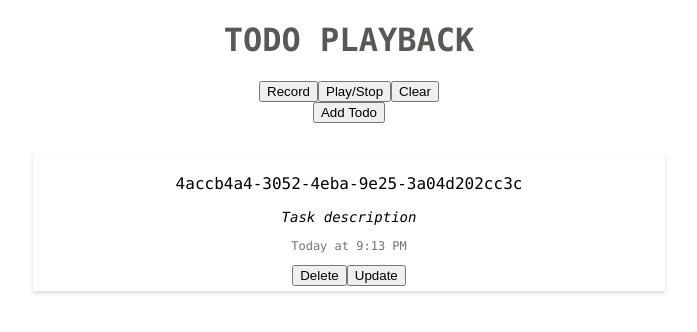
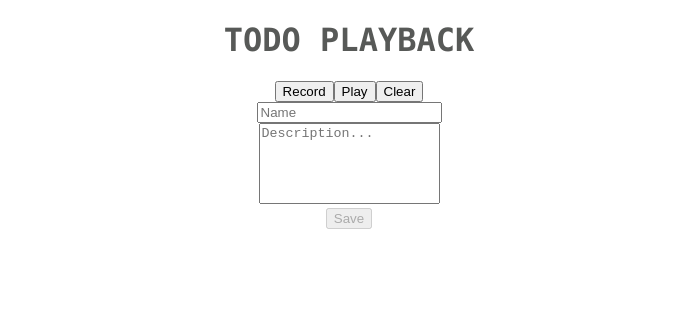
Before and after one commit to kingdivine/todo-playback, a React app: page / in a window 1280 px wide. Both pictures are taken after a click on the button "Add Todo". Shown: the top 332 px of the page, without its empty margins (291-988 px from the left). Built offline with nearby package versions, Linux system fonts and the light colour scheme.

Commit message:
Create form for editing and adding todo items.

```diff
--- a/src/Components/App/App.js
+++ b/src/Components/App/App.js
@@ -8,6 +8,7 @@ const App = () => {
   const [todos, setTodos] = useState([]);
   const [userActions, setUserActions] = useState([]);
   const [isRecording, setRecording] = useState(false);
+  const [isPlaying, setPlaying] = useState(false);
 
   const createTodo = (newTodo) => {
     setTodos((todos) => [...todos, newTodo]);
@@ -39,10 +40,17 @@ const App = () => {
   };
 
   const toggleRecord = () => {
+    if (!isRecording) {
+      setTodos([]);
+    }
     setRecording(!isRecording);
   };
 
   const togglePlay = () => {
+    if (userActions.length === 0) {
+      return;
+    }
+    setPlaying(true);
     setTodos([]);
     setRecording(false);
     executePlayback();
@@ -70,6 +78,7 @@ const App = () => {
       if (i == userActions.length) {
         clearInterval(playbackInterval);
         setUserActions([]);
+        setPlaying(false);
       }
     }, 1000);
   };
@@ -83,6 +92,8 @@ const App = () => {
         toggleRecord={toggleRecord}
         togglePlay={togglePlay}
         clearRecording={clearRecording}
+        isRecording={isRecording}
+        isPlaying={isPlaying}
       />
       <List
         todos={todos}
--- /dev/null
+++ b/src/Components/Form/Form.js
@@ -0,0 +1,53 @@
+import React, { useState } from "react";
+
+import "./Form.scss";
+
+const Form = ({ todo, handleSave }) => {
+  const [name, setName] = useState(todo ? todo.name : "");
+  const [description, setDescription] = useState(todo ? todo.description : "");
+
+  const handleNameInputKeyPress = (event) => {
+    event.preventDefault();
+    setName(event.target.value);
+  };
+
+  const handleDescriptionInputKeyPress = (event) => {
+    event.preventDefault();
+    setDescription(event.target.value);
+  };
+
+  const handleSaveClick = () => {
+    handleSave(todo ? todo : null, name, description);
+  };
+
+  return (
+    <div className={"form-container"}>
+      <div>
+        <input
+          value={name}
+          type="text"
+          placeholder="Name"
+          maxLength="30"
+          onChange={(e) => handleNameInputKeyPress(e)}
+        ></input>
+      </div>
+      <div>
+        <textarea
+          value={description}
+          placeholder="Description..."
+          maxLength="140"
+          cols="20"
+          rows="5"
+          onChange={(e) => handleDescriptionInputKeyPress(e)}
+        ></textarea>
+      </div>
+      <div>
+        <button disabled={name.length === 0} onClick={handleSaveClick}>
+          Save
+        </button>
+      </div>
+    </div>
+  );
+};
+
+export default Form;
--- /dev/null
+++ b/src/Components/Form/Form.scss
@@ -0,0 +1,3 @@
+textarea {
+  resize: none;
+}
--- a/src/Components/List/List.js
+++ b/src/Components/List/List.js
@@ -1,38 +1,67 @@
-import React from "react";
+import React, { useState } from "react";
 import ListItem from "../ListItem/ListItem";
 import { v4 as uuidv4 } from "uuid";
+import Form from "../Form/Form";
 
 import "./List.scss";
 
 const List = ({ todos, createTodo, deleteTodo, updateTodo }) => {
+  const [listVisible, setListVisibilty] = useState(true);
+  const [todoToEdit, setTodoToEdit] = useState();
+
   const handleClickAdd = () => {
+    setTodoToEdit(null);
+    setListVisibilty(!listVisible);
+  };
+
+  const editTodo = (todo) => {
+    setTodoToEdit(todo);
+    setListVisibilty(!listVisible);
+  };
+
+  const handleSave = (todo, name, description) => {
+    setListVisibilty(true);
+    if (todo === null) {
       const newTodo = {
         id: uuidv4(),
-      name: uuidv4(),
-      description: "Task description",
+        name,
+        description,
         createdDate: new Date(),
       };
       createTodo(newTodo);
+    } else {
+      const updatedTodo = {
+        ...todo,
+        name,
+        description,
       };
+      updateTodo(updatedTodo);
+    }
+  };
+
   return (
     <div className="list-container">
+      {listVisible ? (
+        <div className="list-items-container">
           <div>
             <button onClick={handleClickAdd}>Add Todo</button>
           </div>
-      <div className="list-items-container">
           {todos.length > 0 ? (
             todos.map((todo) => (
               <ListItem
                 key={todo.id}
                 todo={todo}
                 deleteTodo={deleteTodo}
-              updateTodo={updateTodo}
+                editTodo={editTodo}
               />
             ))
           ) : (
             <h3 className="empty-list-message"> No todos to display!</h3>
           )}
         </div>
+      ) : (
+        <Form todo={todoToEdit} handleSave={handleSave} />
+      )}
     </div>
   );
 };
--- a/src/Components/ListItem/ListItem.js
+++ b/src/Components/ListItem/ListItem.js
@@ -3,14 +3,14 @@ import moment from "moment";
 
 import "./ListItem.scss";
 
-const ListItem = ({ todo, deleteTodo, updateTodo }) => {
+const ListItem = ({ todo, deleteTodo, editTodo }) => {
   return (
     <div className="list-item">
       <p className="item-name">{todo.name}</p>
       <p className="item-description">{todo.description}</p>
       <p className="item-date">{moment(todo.createdDate).calendar()}</p>
       <button onClick={() => deleteTodo(todo)}>Delete</button>
-      <button onClick={() => updateTodo(todo)}>Update</button>
+      <button onClick={() => editTodo(todo)}>Edit</button>
     </div>
   );
 };
--- a/src/Components/PlaybackControls/PlaybackControls.js
+++ b/src/Components/PlaybackControls/PlaybackControls.js
@@ -1,10 +1,20 @@
 import React from "react";
 
-const PlaybackControls = ({ toggleRecord, togglePlay, clearRecording }) => {
+const PlaybackControls = ({
+  toggleRecord,
+  togglePlay,
+  clearRecording,
+  isRecording,
+  isPlaying,
+}) => {
   return (
     <div>
-      <button onClick={toggleRecord}>Record</button>
-      <button onClick={togglePlay}>Play/Stop</button>
+      <button onClick={toggleRecord}>
+        {isRecording ? "Stop Recording" : "Record"}
+      </button>
+      <button disabled={isPlaying} onClick={togglePlay}>
+        Play
+      </button>
       <button onClick={clearRecording}>Clear</button>
     </div>
   );
```
Lines whose indentation alone changed are shown as unchanged.
